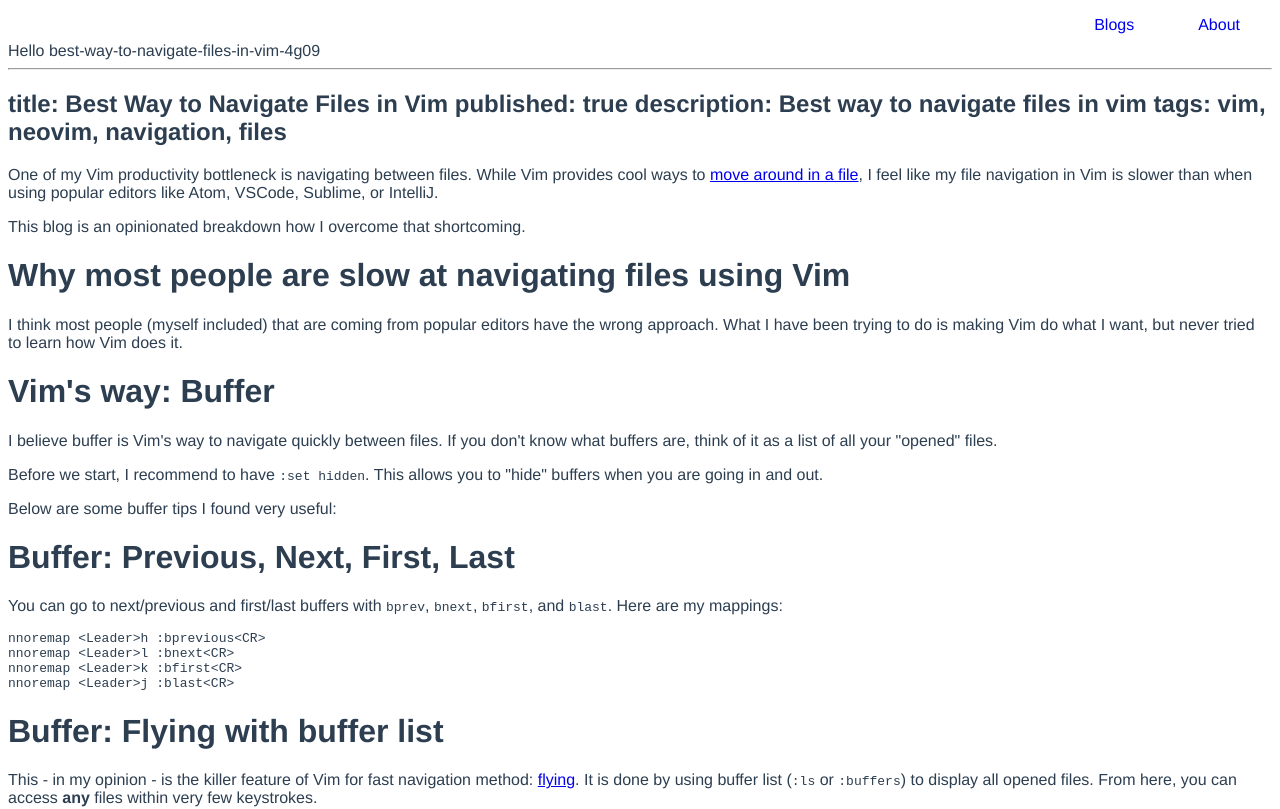
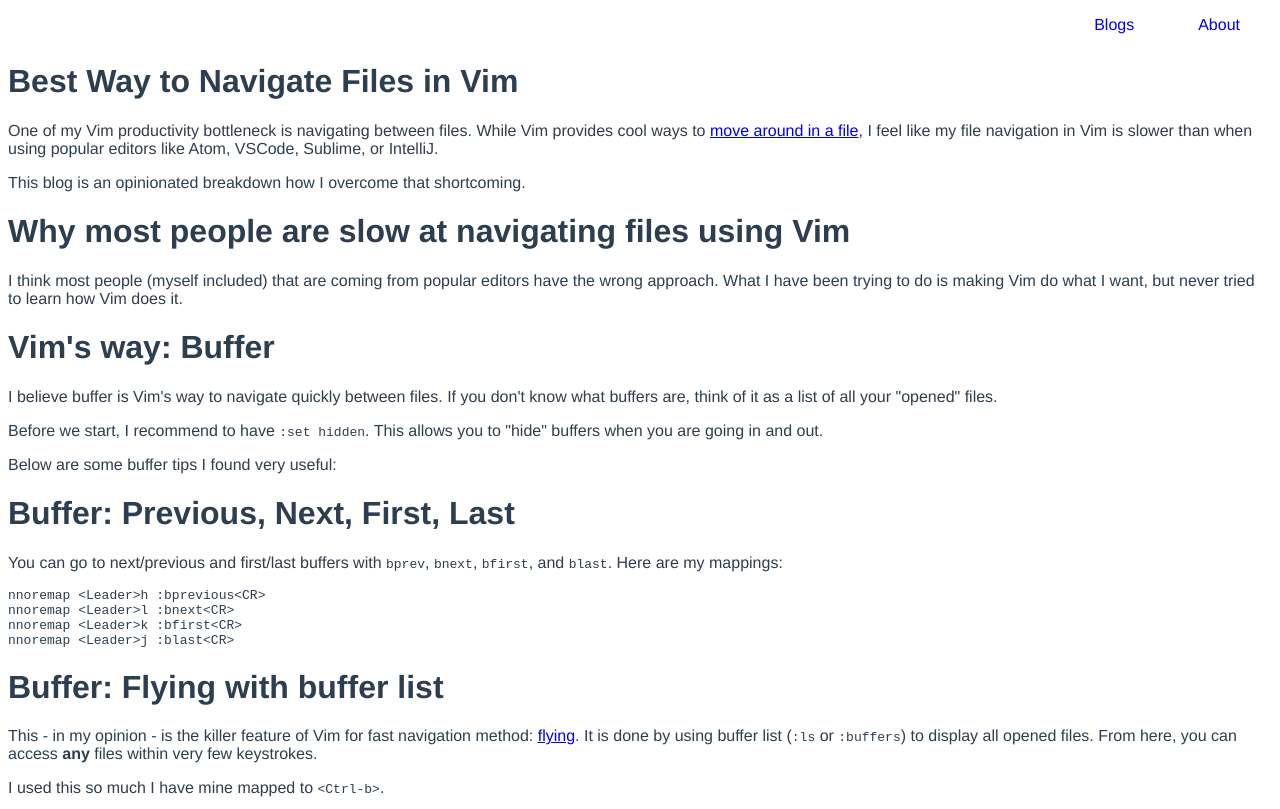
Before and after one commit to iggredible/vueBlog, a Vue app: page /blog/best-way-to-navigate-files-in-vim-4g09 in a window 1280 px wide. Shown: the top 809 px of the page. Built offline with nearby package versions, Linux system fonts and the light colour scheme.

Commit message:
can render blog

```diff
--- a/package.json
+++ b/package.json
@@ -12,6 +12,7 @@
     "axios": "0.19.0",
     "core-js": "^3.3.2",
     "dotenv": "8.2.0",
+    "front-matter": "3.0.2",
     "markdown-it": "10.0.0",
     "vue": "^2.6.10",
     "vue-router": "3.1.3"
--- a/src/components/blogs/Blog.vue
+++ b/src/components/blogs/Blog.vue
@@ -1,24 +1,24 @@
 <template>
   <div>
-    <!-- <div>{{testStr}}</div> -->
-    <!-- <span v&#45;html="testStr"></span> -->
-    <!-- <div v&#45;html="renderedContent"></div> -->
-    <div>Hello {{$route.params.slug}}</div>
     <div v-html="devMarkdown"></div>
   </div>
 </template>
 
 <script>
 import MarkdownIt from 'markdown-it'
+import fm from 'front-matter'
 import devJson from '../../data/dev/DevTo.json';
+
 const md = new MarkdownIt();
 
 export default {
   name: 'Blog',
   computed: {
     devMarkdown: function() {
-      return md.render(devJson[this.$route.params.slug].body_markdown)
-    }
+      const markdownData = fm(devJson[this.$route.params.slug].body_markdown)
+      return `<h1>${markdownData.attributes.title}</h1>
+      ${md.render(markdownData.body)}`
+    },
   }
 }
 </script>
--- a/src/components/blogs/Blogs.vue
+++ b/src/components/blogs/Blogs.vue
@@ -1,8 +1,6 @@
 <template>
   <div>
-    <h1>Blogs</h1>
-    <p>Dolor accusantium officiis fugiat delectus voluptatem. Obcaecati doloribus autem nulla consequatur at esse. Consequatur porro repellat sequi cumque voluptatibus, sed. Inventore ea perferendis cupiditate omnis quod Magnam tenetur ipsum sequi.</p>
-
+    <h1>All Blogs</h1>
     <ul>
       <li v-for="article in devJsonKeys" v-bind:key="article">
         <router-link :to="`/blog/${article}`">{{devJson[article].title}}</router-link>
```
Also changed, not shown: 1 other file (tests, documents, lock files or other folders).
